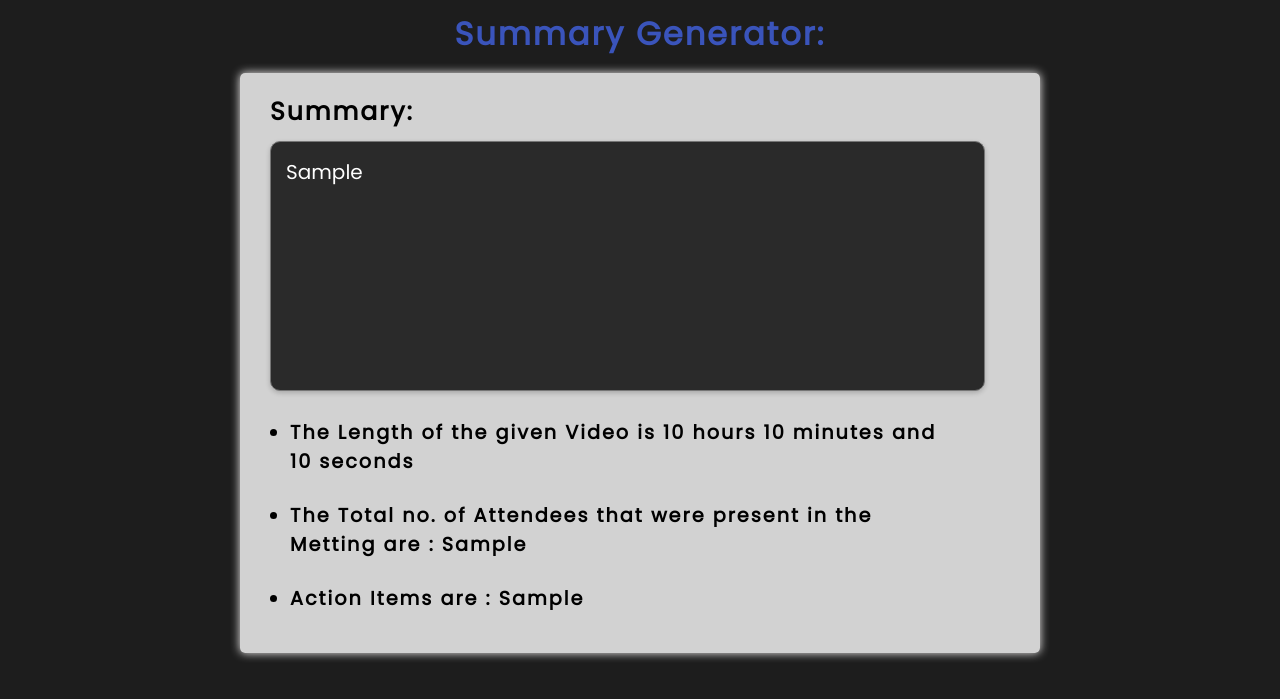
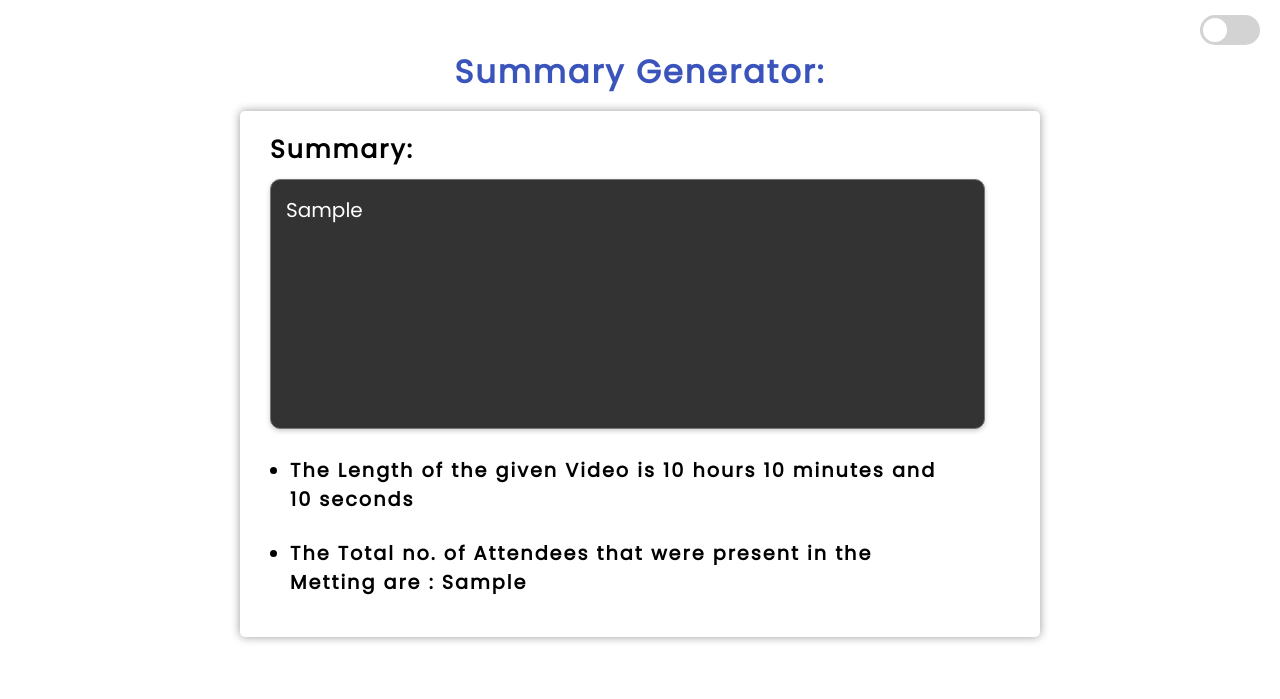
Before and after one commit to jainam03/Deep-blue-8, a Flask app: template ui/templates/preview.html in a window 1280 px wide. Shown: the top 699 px of the page. Run offline with Flask 2, Linux system fonts and the light colour scheme; the template is opened without the code that fills it: most values are stand-ins (such as "Sample title", 1, 10 or a date in 2020).

Commit message:
added mode toggler for preview page

```diff
--- a/ui/static/styles/preview.css
+++ b/ui/static/styles/preview.css
@@ -5,19 +5,73 @@
     padding: 0;
     box-sizing: border-box;
 
-            font-family: 'Poppins',sans-serif;
+    font-family: 'Poppins', sans-serif;
 }
+
 body {
 
     display: flex;
     flex-direction: column;
     align-items: center;
 
-            background-color: #1d1d1d;
+    background-color: #f1f1f1;
+}
+
+.toggleMode-div {
+    width: 100%;
+
+    display: flex;
+    flex-direction: row;
+    justify-content: flex-end;
+
+    padding: 15px 20px 10px 0;
+}
+
+.input {
+    visibility: hidden;
+
+    transition: 0.4s;
+}
+
+.label {
+    position: absolute;
+    width: 60px;
+    height: 30px;
+
+    background-color: lightgray;
+
+    border-radius: 20px;
+
+    cursor: pointer;
+
+    transition: 0.4s;
+}
+
+.circle {
+    width: 24px;
+    background-color: white;
+    height: 24px;
+
+    border-radius: 50%;
+    top: 3px;
+    left: 3px;
+
+    position: absolute;
+
+    animation: toggleOff 0.4s linear forwards;
+}
+
+.input:checked+.label {
+    background-color: white;
+}
+
+.input:checked+.label .circle {
+    animation: toggleOn 0.4s linear forwards;
+    background-color: black;
 }
 
 h1 {
-            letter-spacing: 2px ;
+    letter-spacing: 2px;
     margin: 10px 0 15px 0;
 
     color: #3a54bb;
@@ -29,8 +83,10 @@
     padding: 20px;
     padding-right: 55px;
     padding-left: 30px;
-            background-color: rgba(255,255,255,0.8);
-            box-shadow: 0 0 10px rgba(246, 244, 244, 0.981);
+    /* background-color: rgba(255, 255, 255, 0.8); */
+    background: #fff;
+    box-shadow: 0 0 10px rgba(0, 0, 0, 0.4);
+
     border-radius: 5px;
     letter-spacing: 2px;
 }
@@ -53,8 +109,8 @@
     padding: 15px;
     font-size: 20px;
     color: white;
-            box-shadow: 0 2px 5px rgba(0,0,0,0.2);
-            background-color: rgba(0,0,0,0.8);
+    box-shadow: 0 2px 5px rgba(0, 0, 0, 0.2);
+    background-color: rgba(0, 0, 0, 0.8);
     border-radius: 10px;
     resize: none;
     overflow: auto;
@@ -67,3 +123,23 @@
     font-weight: bold;
 
 }
+
+@keyframes toggleOn {
+    0% {
+        transform: translateX(0);
+    }
+
+    100% {
+        transform: translateX(30px);
+    }
+}
+
+@keyframes toggleOff {
+    0% {
+        transform: translateX(30px);
+    }
+
+    100% {
+        transform: translateX(0px);
+    }
+}
--- a/ui/templates/preview.html
+++ b/ui/templates/preview.html
@@ -4,7 +4,8 @@
 <head>
     <meta charset="UTF-8">
     <meta name="viewport" content="width=device-width, initial-scale=1.0">
-    <link rel= "stylesheet" type= "text/css" href= "{{ url_for('static',filename='styles/preview.css') }}">
+    <!-- <link rel= "stylesheet" type= "text/css" href= "{{ url_for('static',filename='styles/preview.css') }}"> -->
+    <link rel="stylesheet" href="./preview.css">
     <title>Summary</title>
     <style>
 
@@ -12,6 +13,12 @@
 </head>
 
 <body>
+    <div class="toggleMode-div">
+        <input type="checkbox" id="dark-mode" class="input">
+        <label for="dark-mode" class="label">
+            <div class="circle"></div>
+        </label>
+    </div>
     <h1>Summary Generator:</h1>
     <div class="container1">
         <label for="output">Summary:</label>
@@ -21,11 +28,37 @@
                 <li class="bullet">The Length of the given Video is {{h}} hours {{m}} minutes and {{ss}} seconds</li>
                 <br>
                 <li class="bullet">The Total no. of Attendees that were present in the Metting are : {{c}}</li>
-                <br>
-                <li class="bullet">Action Items are : {{d}}</li>
             </ul>
         </div>
     </div>
+    <script type="text/javascript">
+        const inputEl = document.querySelector('.input');
+        inputEl.checked = JSON.parse(localStorage.getItem("mode"));
+        const container1 = document.querySelector('.container1');
+        const bodyEl = document.querySelector('body');
+
+        updateBody()
+        function updateBody() {
+            if (inputEl.checked) {
+                bodyEl.style.background = "black";
+                container1.style.background = "#ddd";
+            } else {
+                bodyEl.style.background = "white";
+                container1.style.background = "white";
+            }
+
+            updateLocalStorage()
+        }
+
+        inputEl.addEventListener("click", function () {
+            updateBody()
+            updateLocalStorage()
+        })
+
+        function updateLocalStorage() {
+            localStorage.setItem("mode", JSON.stringify(inputEl.checked))
+        }
+    </script>
 </body>
 
 </html>
```
Lines whose indentation alone changed are shown as unchanged.
